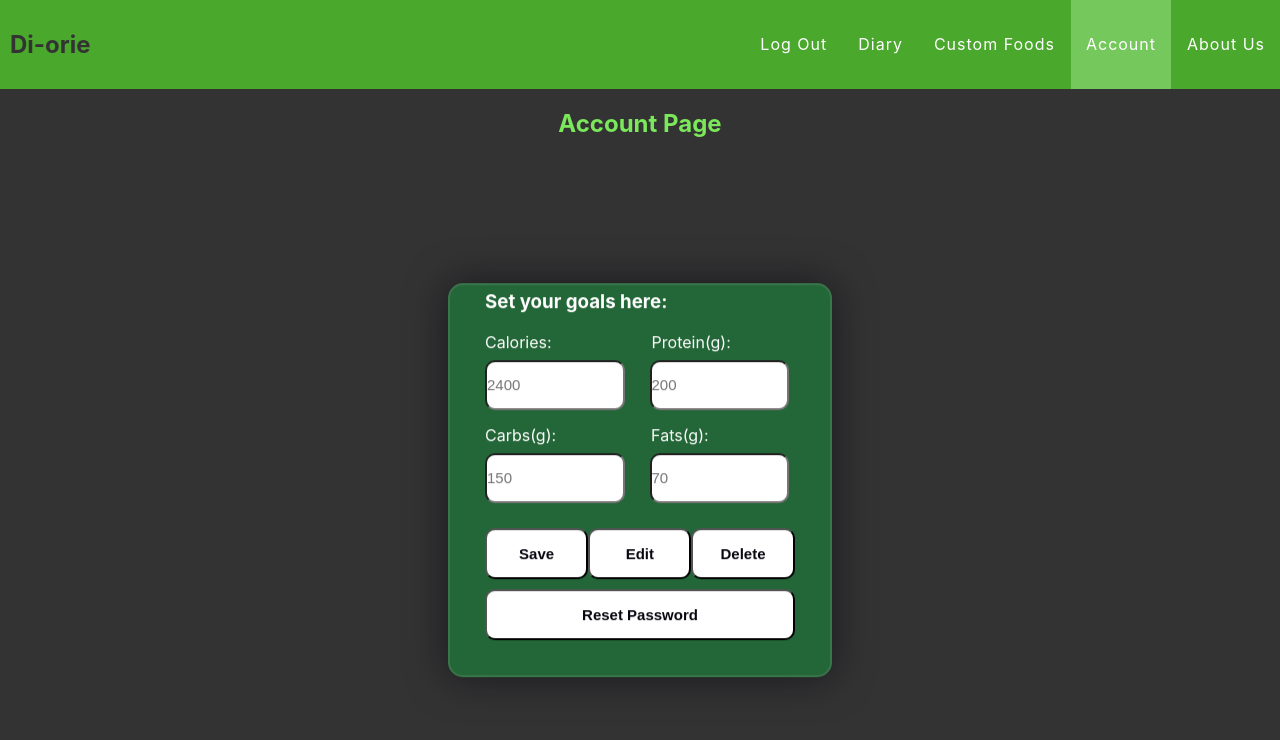
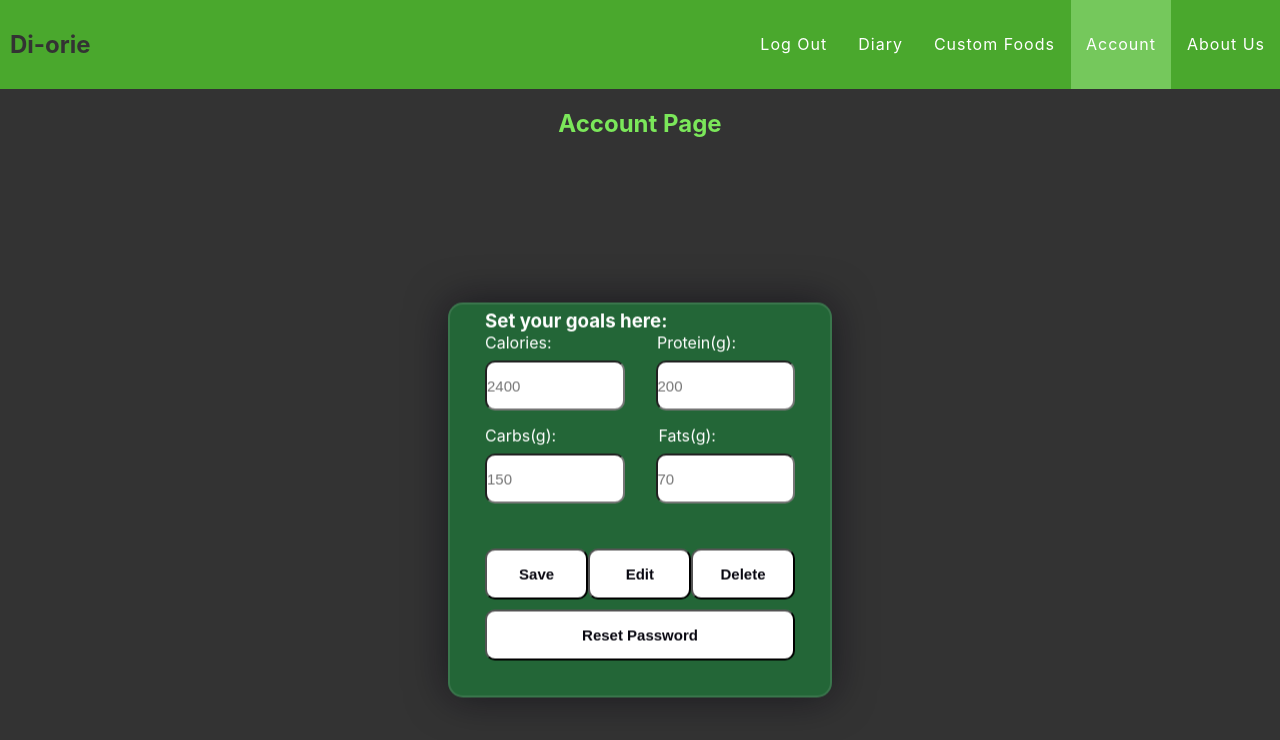
Before and after one commit to zpdoss/Macro-Tracker-Frontend, a React (Vite) app: page /Account in a window 1280 px wide. Shown: the top 740 px of the page. Built offline with nearby package versions, Linux system fonts and the light colour scheme.

Commit message:
Accnt CSS Updated

```diff
--- a/src/components/Account.tsx
+++ b/src/components/Account.tsx
@@ -141,22 +141,24 @@ function Account()
             <div id="accountDiv">
 
                 <h3 id="accntGoals">Set your goals here:</h3>
-                <label htmlFor="Calories">Calories:</label><span id="accntRow1">
+                <label id="accntRow1" htmlFor="Calories">Calories:</label>
                 <label htmlFor="Protein">Protein(g):</label>
-                </span><br/>
+                <br/>
 
-                <input type="text" id="registerInput" placeholder="2400" onChange={handleSetCalories}/><span id="accntInputSpan">
-                <input type="text" id="registerInput" placeholder="200" onChange={handleSetProtein}/></span><br />
+                <input type="text" id="accntInput" placeholder="2400" onChange={handleSetCalories}/><span id="accntInputSpan">
+                <input type="text" id="accntInput" placeholder="200" onChange={handleSetProtein}/></span><br />
 
-                <label htmlFor="Carbs">Carbs(g):</label><span id="accntRow2">
-                <label htmlFor="Fats">Fats(g):</label></span><br />
+                <label id="accntRow2" htmlFor="Carbs">Carbs(g):</label>
+                <label htmlFor="Fats">Fats(g):</label>
+                <br />
 
-                <input type="text" id="registerInput" placeholder="150" onChange={handleSetCarbs}/><span id="accntInputSpan">
-                <input type="text" id="registerInput" placeholder="70" onChange={handleSetFats}/></span><br />
+                <input type="text" id="accntInput" placeholder="150" onChange={handleSetCarbs}/><span id="accntInputSpan">
+                <input type="text" id="accntInput" placeholder="70" onChange={handleSetFats}/></span><br />
+
+                <span id="InfoRestult">{message}</span><br/>
 
                 <input type="submit" id="accntButtons" className="buttons" value = "Save"
                 onClick={enterInfo} />
-                <span id="InfoRestult">{message}</span>
 
                 <input type="submit" id="accntButtons" className="buttons" value = "Edit" onClick={enterInfo}/>
 
--- a/src/index.css
+++ b/src/index.css
@@ -277,34 +277,47 @@ body {
 	background-color: rgba(31, 120, 58, 0.75);
   position: absolute;
   transform: translate(-50%,-50%);
-  top: 60%;
+  top: 62.5%;
   left: 50%;
   border-radius: 15px;
   backdrop-filter: blur(5px);
   border: 2px solid rgba(255,255,255,0.1);
   box-shadow: 0 0 40px rgba(8,7,16,0.6);
   padding: 0px 35px 35px 35px;
-
 	width: 30%;
 	display: inline-block;
 }
 
+#accntInput{
+  height: 50px;
+  width: 45%;
+  border-radius: 10px;
+  padding: 0 10px;
+  margin-top: 8px;
+  margin-bottom: 15px;
+  font-size: 15px;
+  padding: 0px 75px 0px 0px;
+  background: #ffffff;
+  color: black;
+}
+
 #accntRow1{
   margin-top: 5px;
-  padding-left: 100px;
+  margin-right: 34%;
 }
 
 #accntRow2{
   margin-top: 5px;
-  padding-left: 95px;
+  margin-right: 33%;
 }
 
 #accntInputSpan {
-  padding-left: 25px;
+  margin-left: 10%;
 }
 
 #accntGoals{
   margin-top: 5px;
+  margin-bottom: 0px;
 }
 
 #accntButtons{
```
